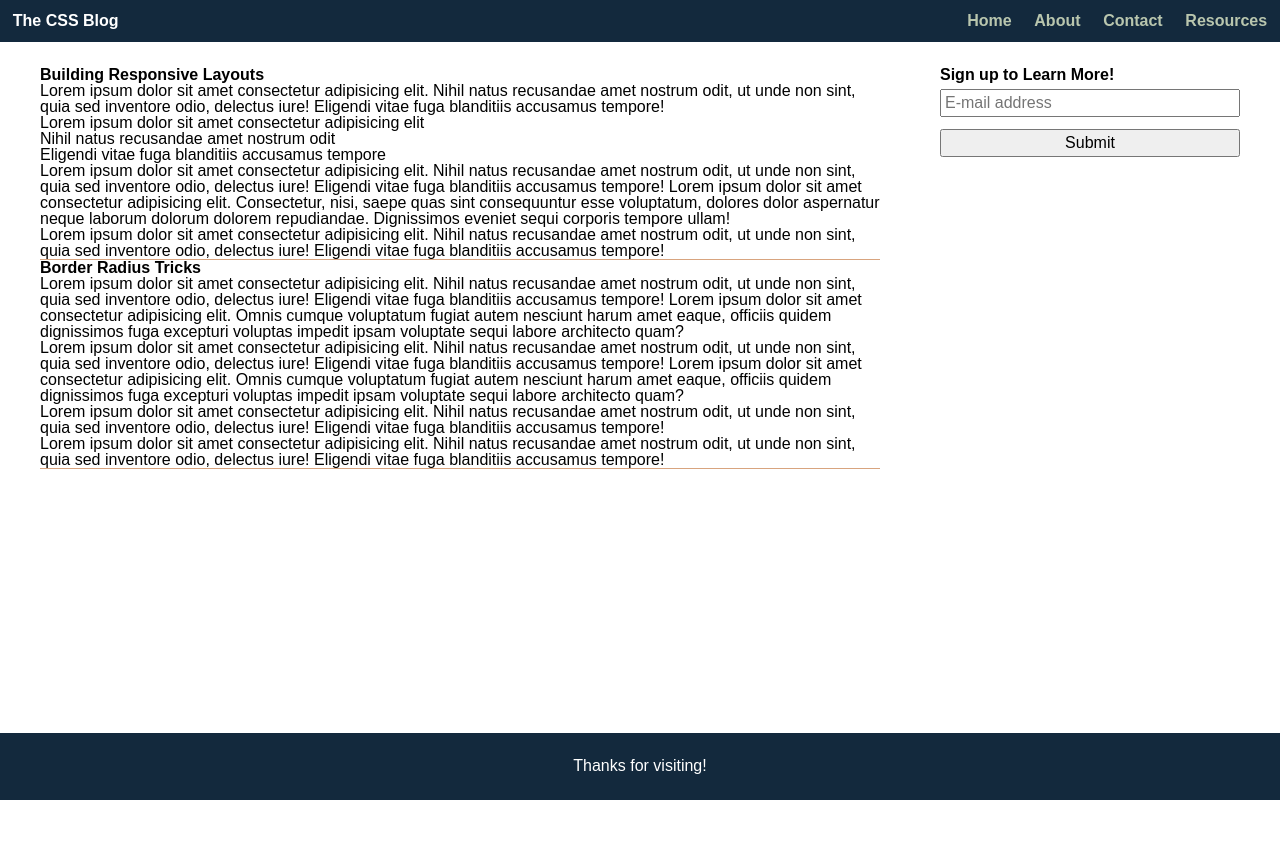
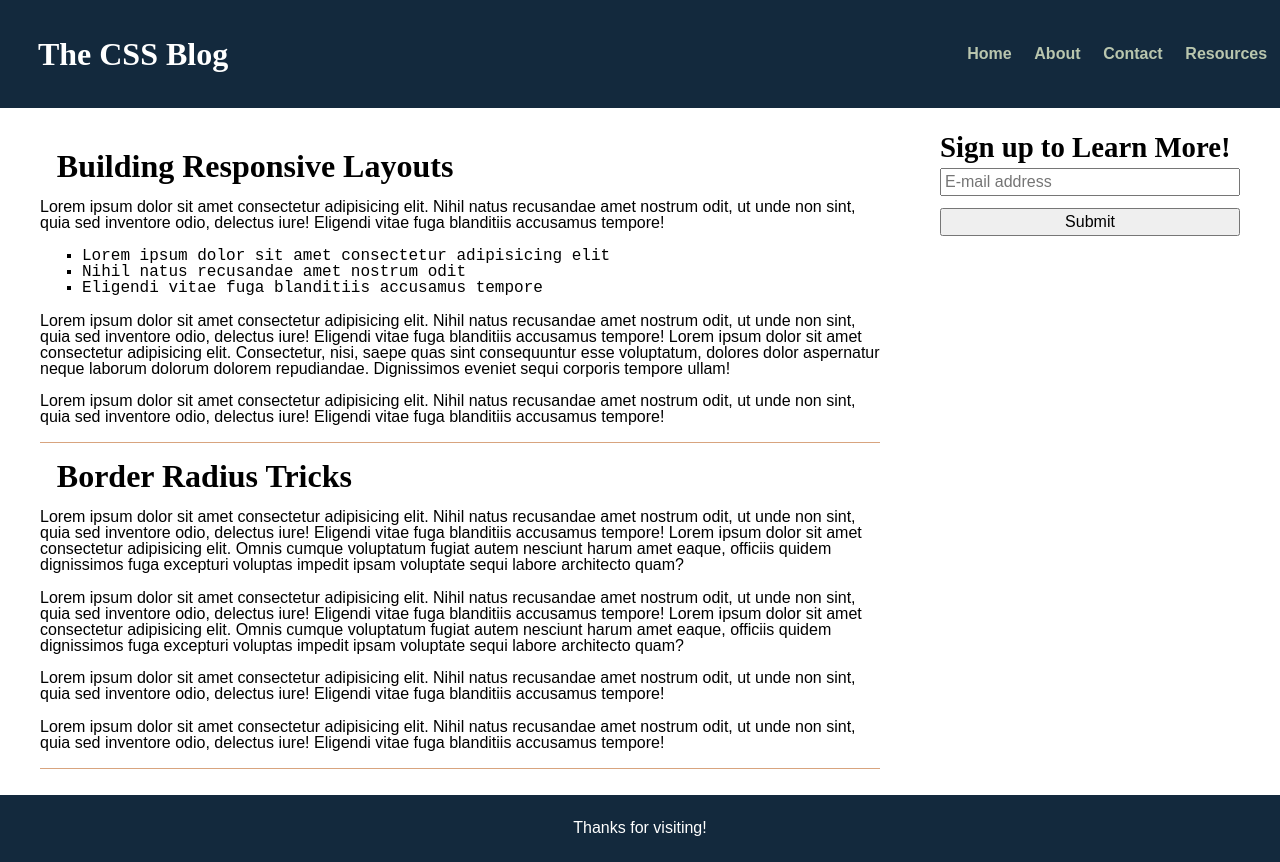
Before and after one commit to Laura-Bullek/UNH-Week-Two, a plain HTML site: page 14-Stu_Typography/Unsolved/index.html in a window 1280 px wide. Before the commit the page ends 800 px from the top, so only its background shows below. Drawn offline with Linux system fonts and the light colour scheme.

Commit message:
Completed 14-Stu_Typography project

```diff
--- a/14-Stu_Typography/Unsolved/assets/css/style.css
+++ b/14-Stu_Typography/Unsolved/assets/css/style.css
@@ -2,6 +2,7 @@
 body {
   display: flex;
   flex-direction: column;
+  font-size: 16px;
 }
 
 header {
@@ -15,14 +16,22 @@ header {
 
 /* TODO: Change the heading size to 200%, give it a margin all around, and assign font family to serif */
 h1 {
+  font-size: 200%;
+  margin: 2%;
+  font-family: serif;
 }
 
 /* TODO: Change the heading size to be slightly smaller than h1, give it a margin only on the top and bottom, and assign font family to serif */
 h2 {
+  margin: 2%;
+  font-size: 2rem;
+  font-family: serif;
 }
 
 /* TODO: Change header size to be slightly smaller than h2 and assign font family to serif */
 h3 {
+  font-size: 180%;
+  font-family: serif;
 }
 
 nav ul {
@@ -55,10 +64,15 @@ article {
 
 /* TODO: Add a margin to the top and bottom of the paragraphs */
 article p {
+  margin: 2% 0;
 }
 
 /* TODO: Add a margin to indent the list, give it square bullet points, and assign font family to monospace */
 article ul {
+  margin-left: 5%;
+  list-style-type: square;
+  font-family: monospace;
+
 }
 
 aside {
```
